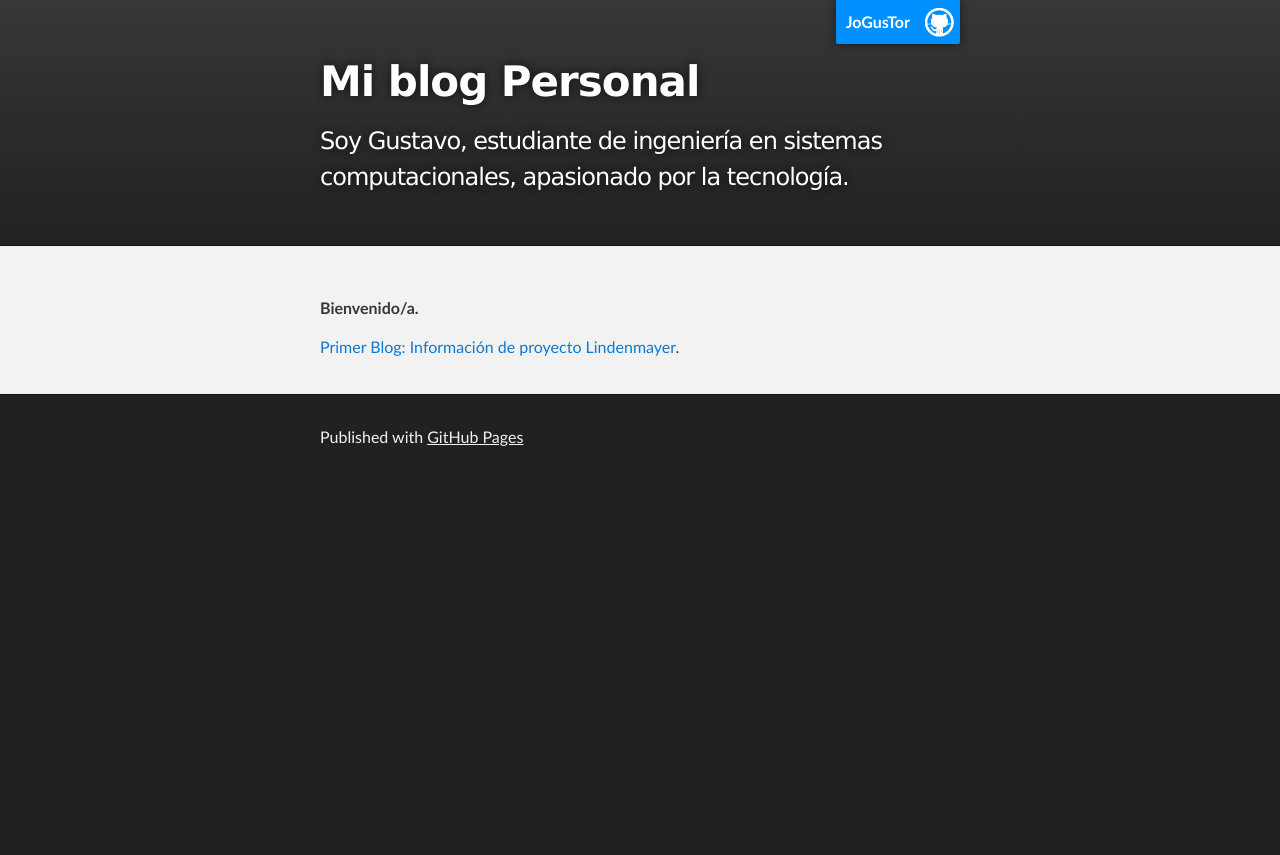
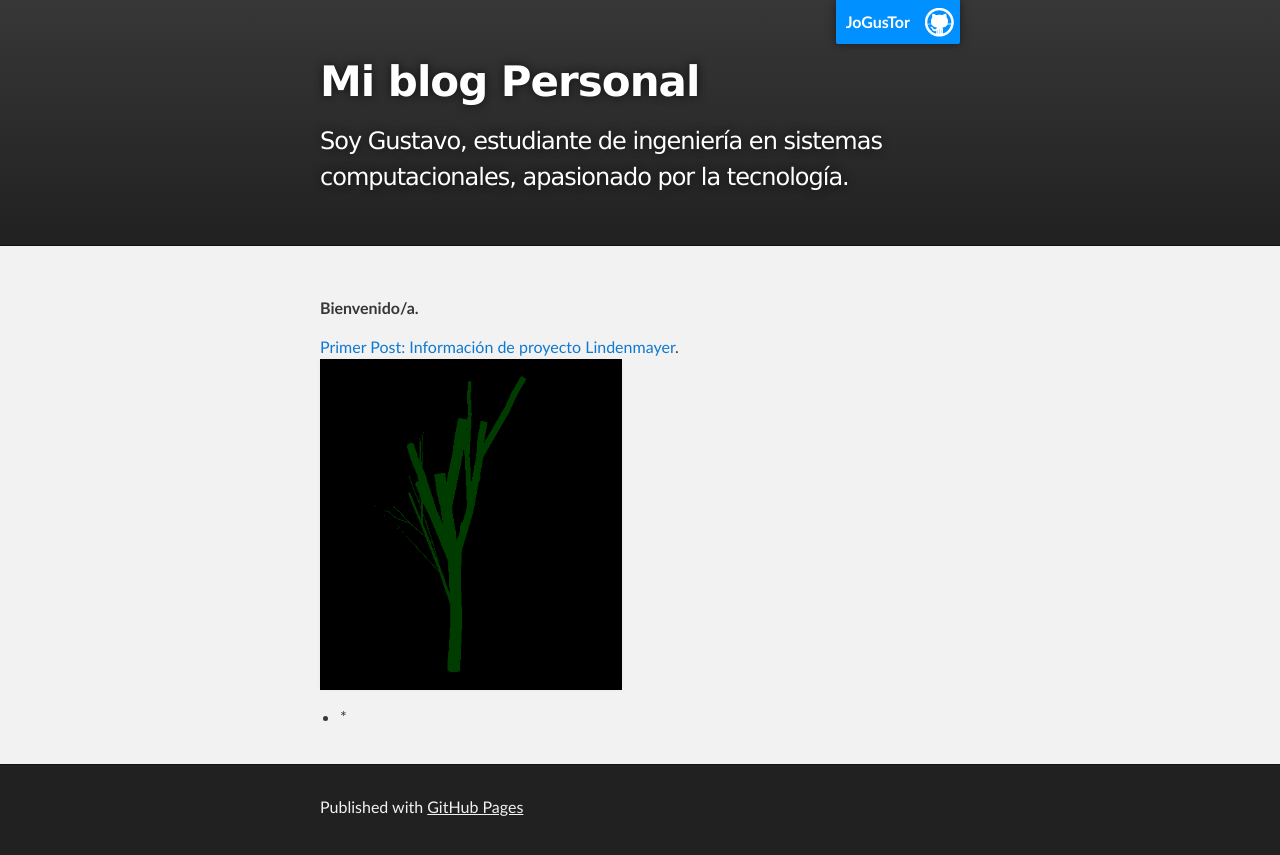
Before and after one commit to JoGusTor/JoGusTor.github.io, a Jekyll site: the page built from index.md, in a window 1280 px wide. Shown: the top 855 px of the page. Built offline with Jekyll 4.4.1, drawn with Linux system fonts in a browser that asks for light colours.

Commit message:
Primer Blog

```diff
--- a/index.md
+++ b/index.md
@@ -4,4 +4,6 @@ layout: default
 
 **Bienvenido/a.**
 
-[Primer Blog: Información de proyecto Lindenmayer](another-page).
+[Primer Post: Información de proyecto Lindenmayer](another-page).
+![Arbol generado con Lindenmayer](Post1.png)
+* *
```
Also changed, not shown: Post1.png (added), assets/images/Arbol.png (added).
